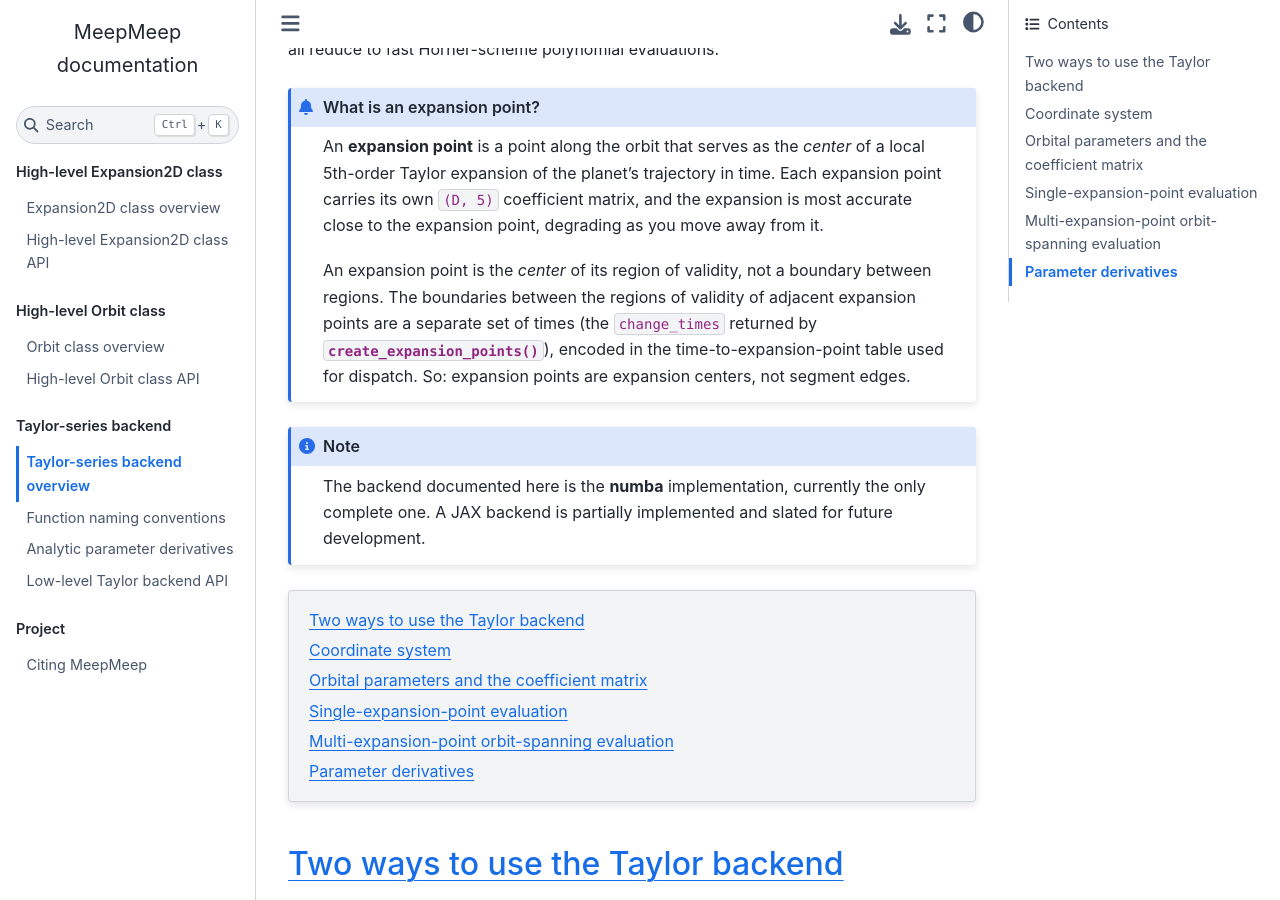
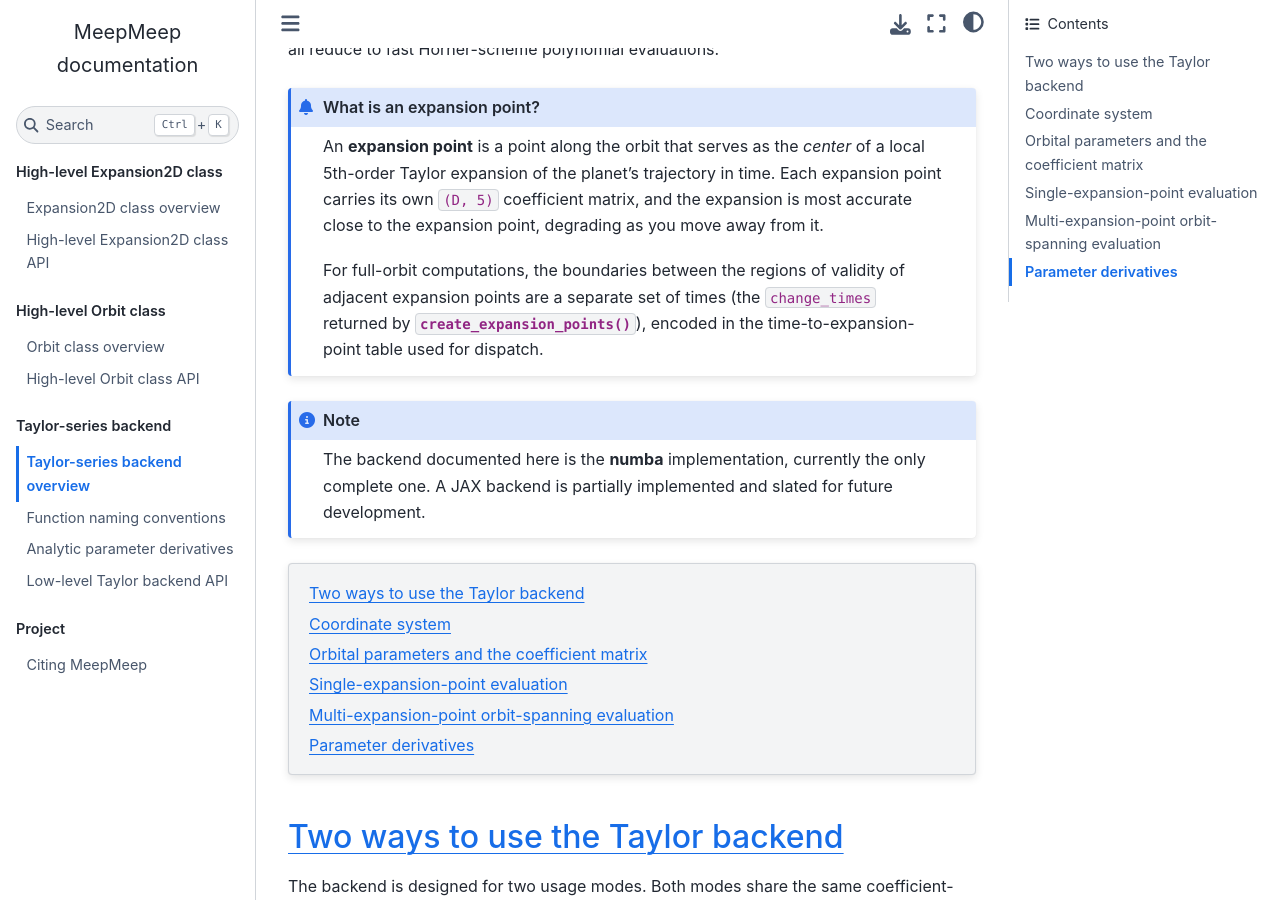
Before and after one commit to hpparvi/MeepMeep, a Sphinx documentation site: the page built from docs/source/taylor_overview.rst, in a window 1280 px wide and 900 px high, scrolled down 328 px. Built offline with Sphinx 7.4.7 and the Sphinx Book theme 1.1.4, drawn with Linux system fonts in a browser that asks for light colours.

Commit message:
Revised the documentation.

```diff
--- a/docs/source/taylor_overview.rst
+++ b/docs/source/taylor_overview.rst
@@ -25,13 +25,11 @@ and durations all reduce to fast Horner-scheme polynomial evaluations.
    the expansion is most accurate close to the expansion point, degrading as you
    move away from it.
 
-   An expansion point is the *center* of its region of validity, not a
-   boundary between regions. The boundaries between the regions of
+   For full-orbit computations, the boundaries between the regions of
    validity of adjacent expansion points are a separate set of times
    (the ``change_times`` returned by
    :func:`~meepmeep.backends.numba.expansion_points.create_expansion_points`), encoded in the
-   time-to-expansion-point table used for dispatch. So: expansion points are expansion
-   centers, not segment edges.
+   time-to-expansion-point table used for dispatch.
 
 .. note::
 
```
